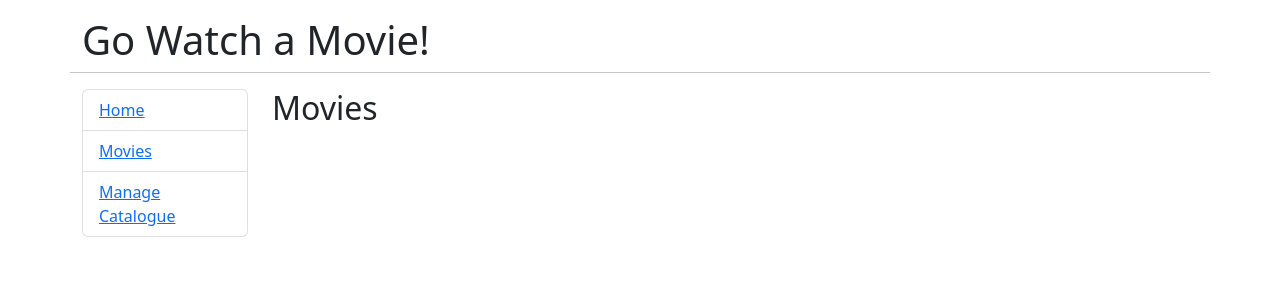
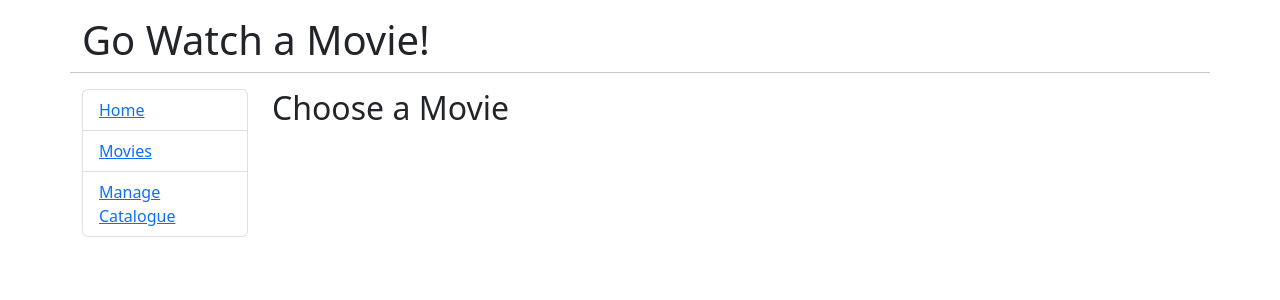
Before and after one commit to anjantalatam/go-movies, a React (Create React App) app: page /movies in a window 1280 px wide. Shown: the top 300 px of the page. Built offline with nearby package versions, Linux system fonts and the light colour scheme.

Commit message:
Extract components

```diff
--- a/src/App.tsx
+++ b/src/App.tsx
@@ -1,5 +1,8 @@
 import React from "react";
 import { BrowserRouter as Router, Link, Routes, Route } from "react-router-dom";
+import Admin from "./components/Admin";
+import Home from "./components/Home";
+import Movies from "./components/Movies";
 
 function App() {
   return (
@@ -40,16 +43,4 @@ function App() {
   );
 }
 
-function Home() {
-  return <h2>Home</h2>;
-}
-
-function Movies() {
-  return <h2>Movies</h2>;
-}
-
-function Admin() {
-  return <h2>Manage Catalogue</h2>;
-}
-
 export default App;
--- /dev/null
+++ b/src/components/Admin.tsx
@@ -0,0 +1,11 @@
+import React from "react";
+
+function Admin() {
+  return (
+    <>
+      <h2>Manage Catalog</h2>
+    </>
+  );
+}
+
+export default Admin;
--- /dev/null
+++ b/src/components/Home.tsx
@@ -0,0 +1,11 @@
+import React from "react";
+
+function Home() {
+  return (
+    <>
+      <h2>Home</h2>
+    </>
+  );
+}
+
+export default Home;
--- /dev/null
+++ b/src/components/Movies.tsx
@@ -0,0 +1,11 @@
+import React from "react";
+
+function Movies() {
+  return (
+    <>
+      <h2>Choose a Movie</h2>
+    </>
+  );
+}
+
+export default Movies;
```
